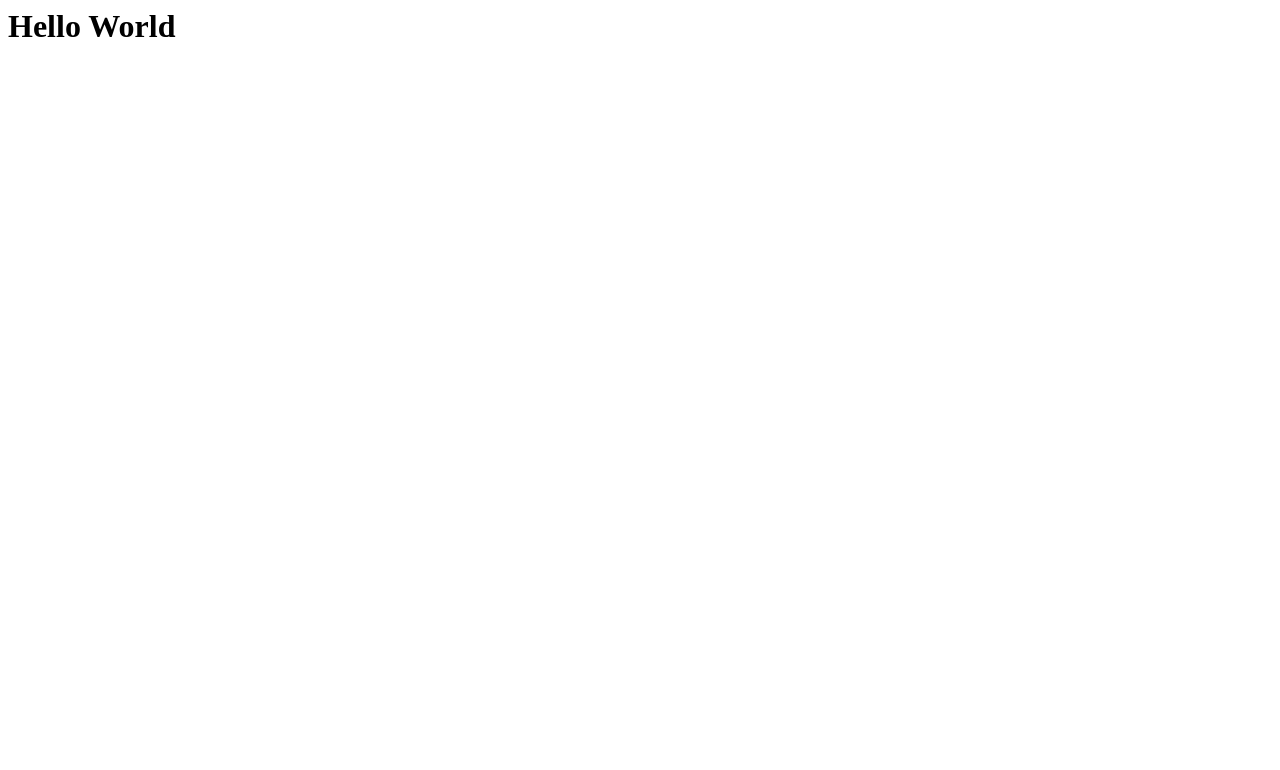
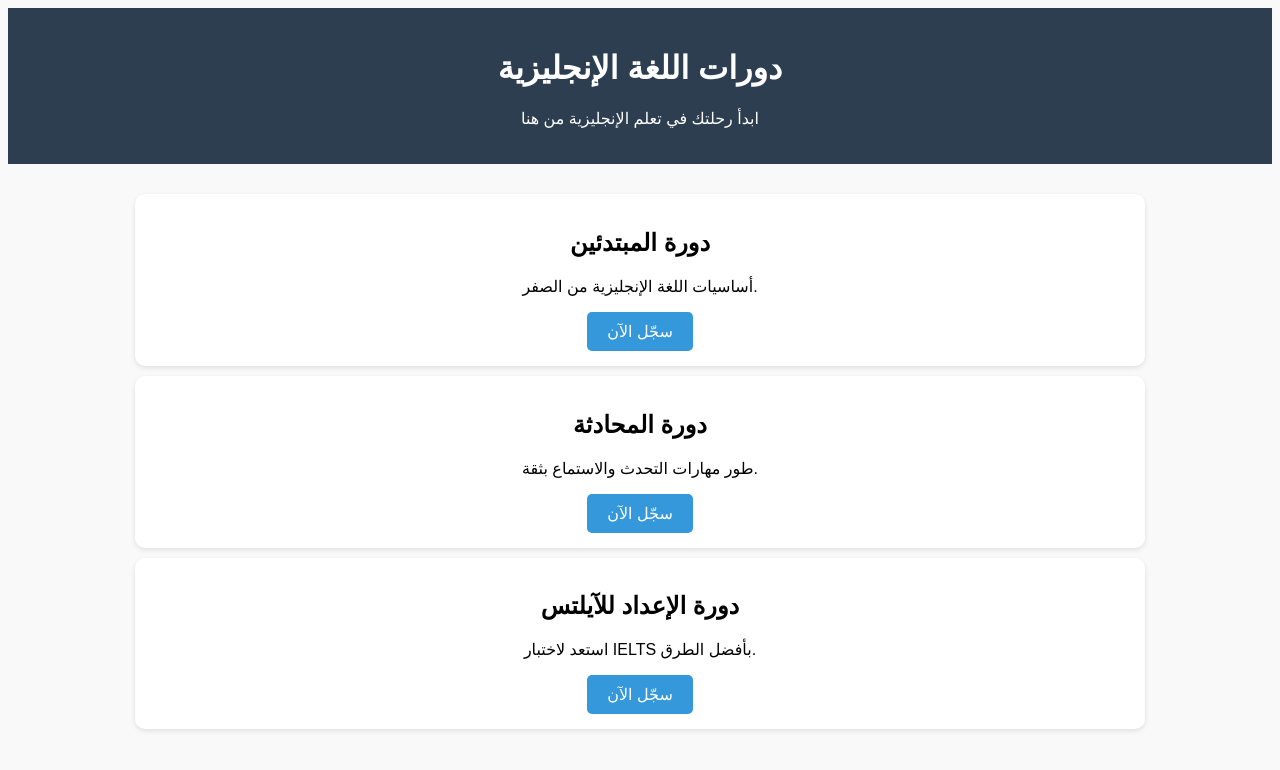
Before and after one commit to Youssefteacher/Alasmari_Courses, a plain HTML site: page index.html in a window 1280 px wide. Drawn offline with Linux system fonts and the light colour scheme.

Commit message:
index.html
<!DOCTYPE html>
<html lang="ar">
<head>
    <meta charset="UTF-8">
    <meta name="viewport" content="width=device-width, initial-scale=1.0">
    <title>دورات اللغة الإنجليزية</title>
    <style>
        body { font-family: Arial, sans-serif; text-align: center; background: #f9f9f9; }
        header { background: #2c3e50; color: white; padding: 20px; }
        section { padding: 20px; }
        .course { background: white; padding: 15px; margin: 10px auto; width: 80%; border-radius: 10px; box-shadow: 0 2px 5px rgba(0,0,0,0.1); }
        .btn { display: inline-block; background: #3498db; color: white; padding: 10px 20px; border-radius: 5px; text-decoration: none; }
    </style>
</head>
<body>
    <header>
        <h1>دورات اللغة الإنجليزية</h1>
        <p>ابدأ رحلتك في تعلم الإنجليزية من هنا</p>
    </header>
    <section>
        <div class="course">
            <h2>دورة المبتدئين</h2>
            <p>أساسيات اللغة الإنجليزية من الصفر.</p>
            <a href="#" class="btn">سجّل الآن</a>
        </div>
        <div class="course">
            <h2>دورة المحادثة</h2>
            <p>طور مهارات التحدث والاستماع بثقة.</p>
            <a href="#" class="btn">سجّل الآن</a>
        </div>
        <div class="course">
            <h2>دورة الإعداد للآيلتس</h2>
            <p>استعد لاختبار IELTS بأفضل الطرق.</p>
            <a href="#" class="btn">سجّل الآن</a>
        </div>
    </section>
</body>
</html>

```diff
--- a/index.html
+++ b/index.html
@@ -1 +1,38 @@
-<h1>Hello World</h1>
+<!DOCTYPE html>
+<html lang="ar">
+<head>
+    <meta charset="UTF-8">
+    <meta name="viewport" content="width=device-width, initial-scale=1.0">
+    <title>دورات اللغة الإنجليزية</title>
+    <style>
+        body { font-family: Arial, sans-serif; text-align: center; background: #f9f9f9; }
+        header { background: #2c3e50; color: white; padding: 20px; }
+        section { padding: 20px; }
+        .course { background: white; padding: 15px; margin: 10px auto; width: 80%; border-radius: 10px; box-shadow: 0 2px 5px rgba(0,0,0,0.1); }
+        .btn { display: inline-block; background: #3498db; color: white; padding: 10px 20px; border-radius: 5px; text-decoration: none; }
+    </style>
+</head>
+<body>
+    <header>
+        <h1>دورات اللغة الإنجليزية</h1>
+        <p>ابدأ رحلتك في تعلم الإنجليزية من هنا</p>
+    </header>
+    <section>
+        <div class="course">
+            <h2>دورة المبتدئين</h2>
+            <p>أساسيات اللغة الإنجليزية من الصفر.</p>
+            <a href="#" class="btn">سجّل الآن</a>
+        </div>
+        <div class="course">
+            <h2>دورة المحادثة</h2>
+            <p>طور مهارات التحدث والاستماع بثقة.</p>
+            <a href="#" class="btn">سجّل الآن</a>
+        </div>
+        <div class="course">
+            <h2>دورة الإعداد للآيلتس</h2>
+            <p>استعد لاختبار IELTS بأفضل الطرق.</p>
+            <a href="#" class="btn">سجّل الآن</a>
+        </div>
+    </section>
+</body>
+</html>
```
